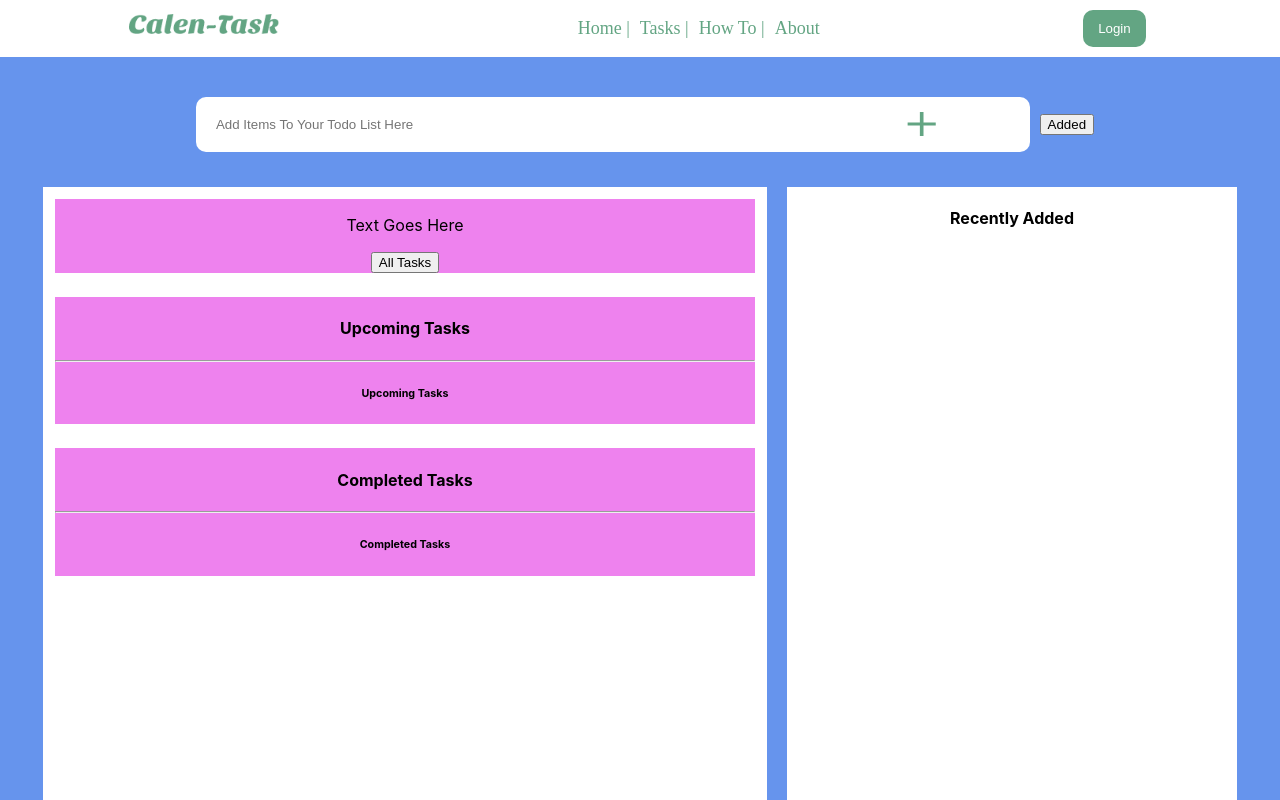
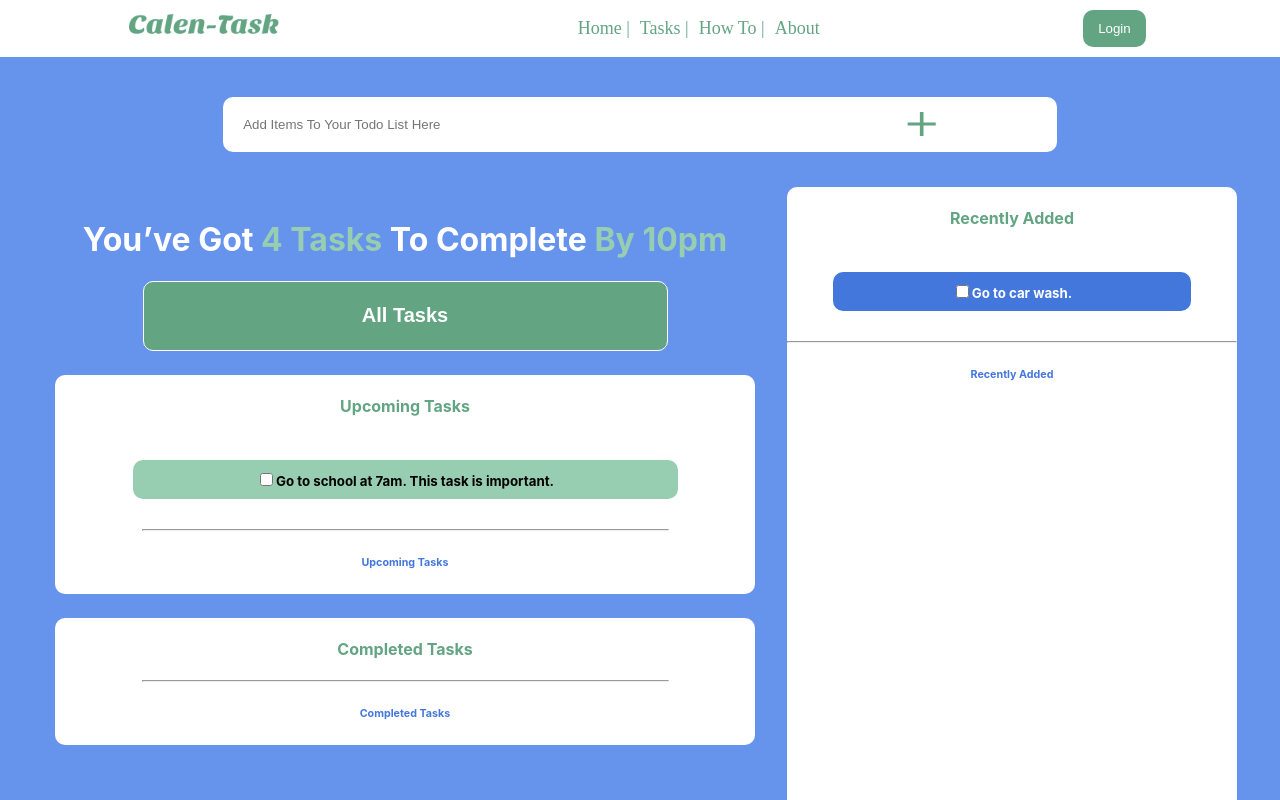
Before and after one commit to Marlow95/calentask-fullstack, a React (Create React App) app: page /tasks in a window 1280 px wide. Shown: the top 800 px of the page. Built offline with nearby package versions, Linux system fonts and the light colour scheme.

Commit message:
todo list page updates

```diff
--- a/src/css/tasks.css
+++ b/src/css/tasks.css
@@ -1,5 +1,6 @@
 /*.CSS should be used on complex css pages or pages commonly changed. All classnames should be specific to avoid css collisions and side effects.
 All of the .CSS pages are linked so a classname on one page can affect another if its the same. For regular pages consider styled components */
+
 .task-container{
     height: 1200px;
 }
@@ -29,7 +30,6 @@ All of the .CSS pages are linked so a classname on one page can affect another i
 .task-flex-column-1{
     display: flex;
     flex-direction: column;
-    background-color: white;
     margin-right: 10px;
 }
 
@@ -39,12 +39,82 @@ All of the .CSS pages are linked so a classname on one page can affect another i
     background-color: white;
     width: 450px;
     margin-left: 10px;
+    border-radius: 10px;
 }
 
-.task-flex-row{
+.task-flex-column-2 h4{
+    color: #63A583
+}
+
+.task-flex-column-2 h6{
+    color: #4477DC
+}
+
+/*recently added todo list*/
+.task-flex-column-2 > div > .todo-list-container > .todo-list{
+    background-color: #4477DC;
+    color: white;
+}
+
+.task-boxes-greeting{
     display: flex;
     flex-direction: column;
     width: 700px;
     margin: 12px;
-    background-color: violet;
+    border-radius: 10px;
 }
+
+.task-boxes-greeting button{
+    background-color: #63A583;
+    height: 70px;
+    width: 75%;
+    border-radius: 10px;
+    border: solid white 1px;
+    color: white;
+}
+
+.task-boxes-greeting h1{
+    color: white;
+}
+
+.task-boxes-greeting span{
+    color: #97CDB1;
+}
+
+.task-boxes{
+    display: flex;
+    flex-direction: column;
+    width: 700px;
+    margin: 12px;
+    background-color: white;
+    border-radius: 10px;
+}
+
+.task-boxes hr{
+    width: 75%;
+}
+
+.task-boxes h4{
+    color: #63A583
+}
+
+.task-boxes h6{
+    color: #4477DC;
+}
+
+
+.todo-list-container{
+    display: flex;
+    justify-content: center;
+}
+
+.todo-list{
+    background-color: #97CDB1;
+    width: 75%;
+    padding: 10px;
+    border-radius: 10px;
+}
+
+.todo-list[type="checkbox"]:checked{
+    text-decoration: line-through;
+}
--- a/src/pages/taskPage.js
+++ b/src/pages/taskPage.js
@@ -3,13 +3,13 @@ import '../css/tasks.css'
 
 function TaskPage(){
 
-    const [values, setValue] = React.useState({
+    const [task, setTask] = React.useState({
         task: ''
     })
 
     function addTask(task){
-        setValue(values => ({
-            ...values,
+        setTask(taskInput => ({
+            ...taskInput,
             task: task.value
         }))
     }
@@ -19,25 +19,27 @@ function TaskPage(){
                 <input className="task-input" type="text" placeholder="Add Items To Your Todo List Here" />
                 <picture>
                     <img src="/images/carbon_add.png" alt="add-icon" className="add-icon" />
-                    <button onClick={addTask}>Added</button>
                 </picture>
             </div>
             <div className="task-flex-parent">
                 <div className="task-flex-column-1">
-                    <div className="task-flex-row">
+                    <div className="task-boxes-greeting">
                         <div>
-                            <p>Text Goes Here</p>
-                            <button>All Tasks</button>
+                            <h1>You’ve Got <span>4 Tasks</span> To Complete <span>By 10pm</span></h1>
+                            <button><h2>All Tasks</h2></button>
                         </div>
                     </div>
-                    <div className="task-flex-row">
+                    <div className="task-boxes">
                         <div>
                             <h4>Upcoming Tasks</h4>
+                            <div className="todo-list-container">
+                                <h5 className="todo-list"><input type="checkbox"/>Go to school at 7am. This task is important.</h5>
+                            </div>
                             <hr/>
                             <h6>Upcoming Tasks</h6>
                         </div>
                     </div>
-                    <div className="task-flex-row">
+                    <div className="task-boxes">
                         <div>
                             <h4>Completed Tasks</h4>
                             <hr/>
@@ -48,6 +50,11 @@ function TaskPage(){
                 <div className="task-flex-column-2">
                     <div>
                         <h4>Recently Added</h4>
+                        <div className="todo-list-container">
+                            <h5 className="todo-list"><input type="checkbox"/>Go to car wash.</h5>
+                        </div>
+                        <hr />
+                        <h6>Recently Added</h6>
                     </div>
                 </div>
             </div>
```
